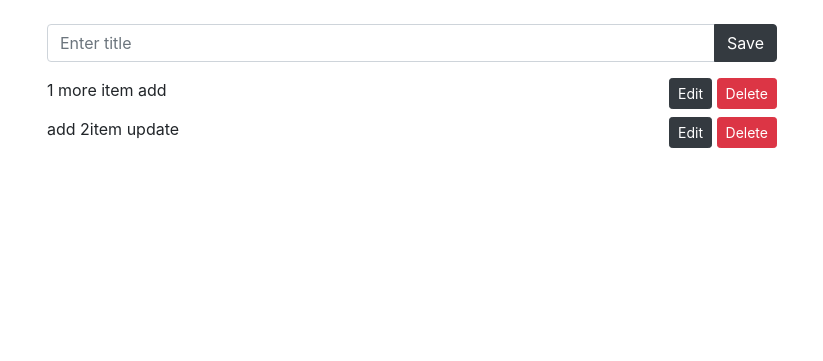
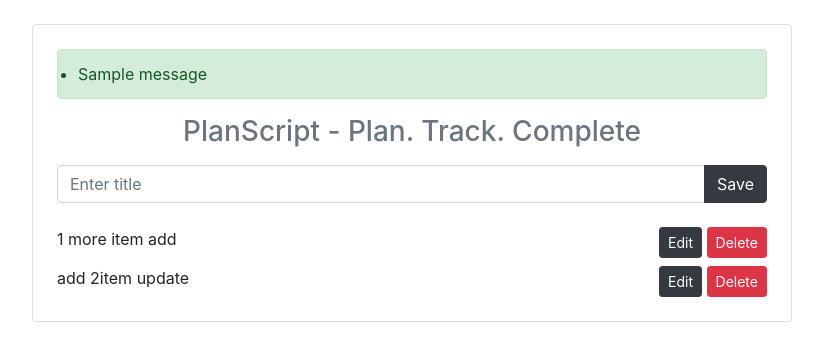
Before and after one commit to HarshitaGon/PlanScript, a Flask app: page / in a window 1280 px wide. Shown: the top 361 px of the page, without its empty margins (228-1051 px from the left). Run offline with Flask 3, Linux system fonts and the light colour scheme; one stand-in notice (Sample message) is shown.

Commit message:
PlanScript done

```diff
--- a/app.py
+++ b/app.py
@@ -1,4 +1,4 @@
-from flask import Flask, render_template, request, redirect, url_for
+from flask import Flask, render_template, request, redirect, url_for, flash
 import sqlite3
 from flask_sqlalchemy import SQLAlchemy
 
@@ -24,11 +24,13 @@ def index(todo_id = None):
             todo = Todo(title=title)
             db.session.add(todo)
             db.session.commit()
+            flash('Todo item added successfully', 'success')
         else:
             todo = Todo.query.get(todo_id)
             if todo:
                 todo.title = title
                 db.session.commit()
+                flash('Todo item updated successfully', 'success')
 
         return redirect(url_for('index'))
 
@@ -45,6 +47,7 @@ def delete(todo_id):
     if todo:
         db.session.delete(todo)
         db.session.commit()
+        flash('Todo item deleted successfully', 'success')
 
     return redirect(url_for('index'))
 
--- a/templates/index.html
+++ b/templates/index.html
@@ -4,7 +4,20 @@
 
 <div class="container">
     <div class="row justify-content-center mt-4">
-        <div class="col-sm-8">
+        <div class="col-sm-8 card p-4">
+
+            {% with messages = get_flashed_messages() %}
+            {% if messages %}
+                <ul class="alert alert-success">
+                    {% for message in messages %}
+                    <li>{{ message }}</li>
+                    {% endfor %}
+                </ul>
+            {% endif %}
+            {% endwith %}
+
+            <h3 class="text-muted text-center mb-3">PlanScript - Plan. Track. Complete</h3>
+
             <form action="{{ url_for('index', todo_id = todo.id) if todo else url_for('index')}}" method="post">
                 <div class="input-group mb-3">
                     <input type="text" name="title" placeholder="Enter title" class="form-control"value="{{todo.title if todo else ''}}">
```
Also changed, not shown: instance/database.db.
